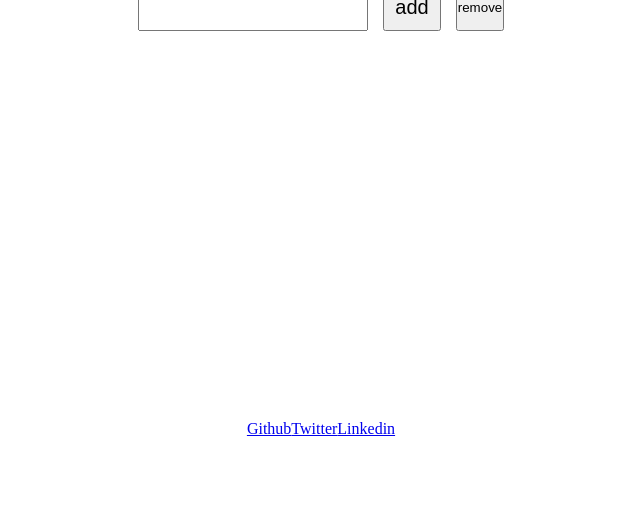
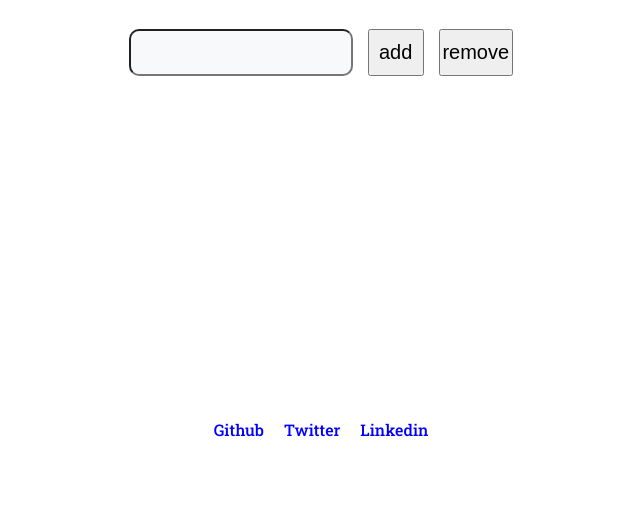
Before and after one commit to dhalcin/dhalcin.github.io, a plain HTML site: page To do list/Javascript/index.html in a window 1280 px wide. Shown: the part 293-800 px from the top of the page, without its empty margins (319-959 px from the left). Drawn offline with Linux system fonts and the light colour scheme.

Commit message:
Update style

```diff
--- a/To do list/Javascript/style.css
+++ b/To do list/Javascript/style.css
@@ -1,4 +1,4 @@
-
+@import url('https://fonts.googleapis.com/css2?family=Roboto+Slab:wght@500&display=swap');
 * {
     margin: 0px;
     padding: 0px;
@@ -9,6 +9,7 @@ body {
     min-height: 100vh;
     display: flex;
     justify-content: center;
+    font-family: 'Roboto Slab', serif;
 }
 
 .container {
@@ -28,8 +29,12 @@ main {
     flex-direction: column;
     justify-content: center;
     align-items: center;
-    gap: 10px;
+    gap: 45px;
     /*border: 2px solid blue;*/
+}
+
+h2 {
+    font-size: 50px;
 }
 
 #input-button {
@@ -46,7 +51,8 @@ main {
     font-size: 20px;
     width: 60%;
     outline: none;
-    /*background-color: rebeccapurple;*/
+    border-radius: 10px;
+    background-color: #F8F9FA;
 }
 
 #btn {
@@ -55,16 +61,28 @@ main {
     cursor: pointer;
 }
 
+#remove {
+    width: 20%;
+    font-size: 20px;
+    cursor: pointer;
+}
+
 #section-list {
-    height: 50px;
-    width: 100px;
-    display: flex;
+    /*height: 60%;*/
+    width: 80%;
+    /*display: flex;*/
+}
+
+#list {
+    display: grid;
+    grid-template-columns: 1fr 1fr;
 }
 
 li > button {
     width: 10px;
     height: 10px;
     border-radius: 50%;
+    position: absolute;
 }
 
 footer {
@@ -72,11 +90,21 @@ footer {
     display: flex;
     justify-content: center;
     align-items: center;
+    gap: 20px;
     width: 100%;
     height: 20%;
 }
 
 footer > li {
     list-style: none;
-    display: inline-block;
+    /*display: inline-block;*/
 }
+
+li > a {
+    text-decoration: none;
+    color: blue;
+}
+
+img {
+    width: 15%;
+}
```
